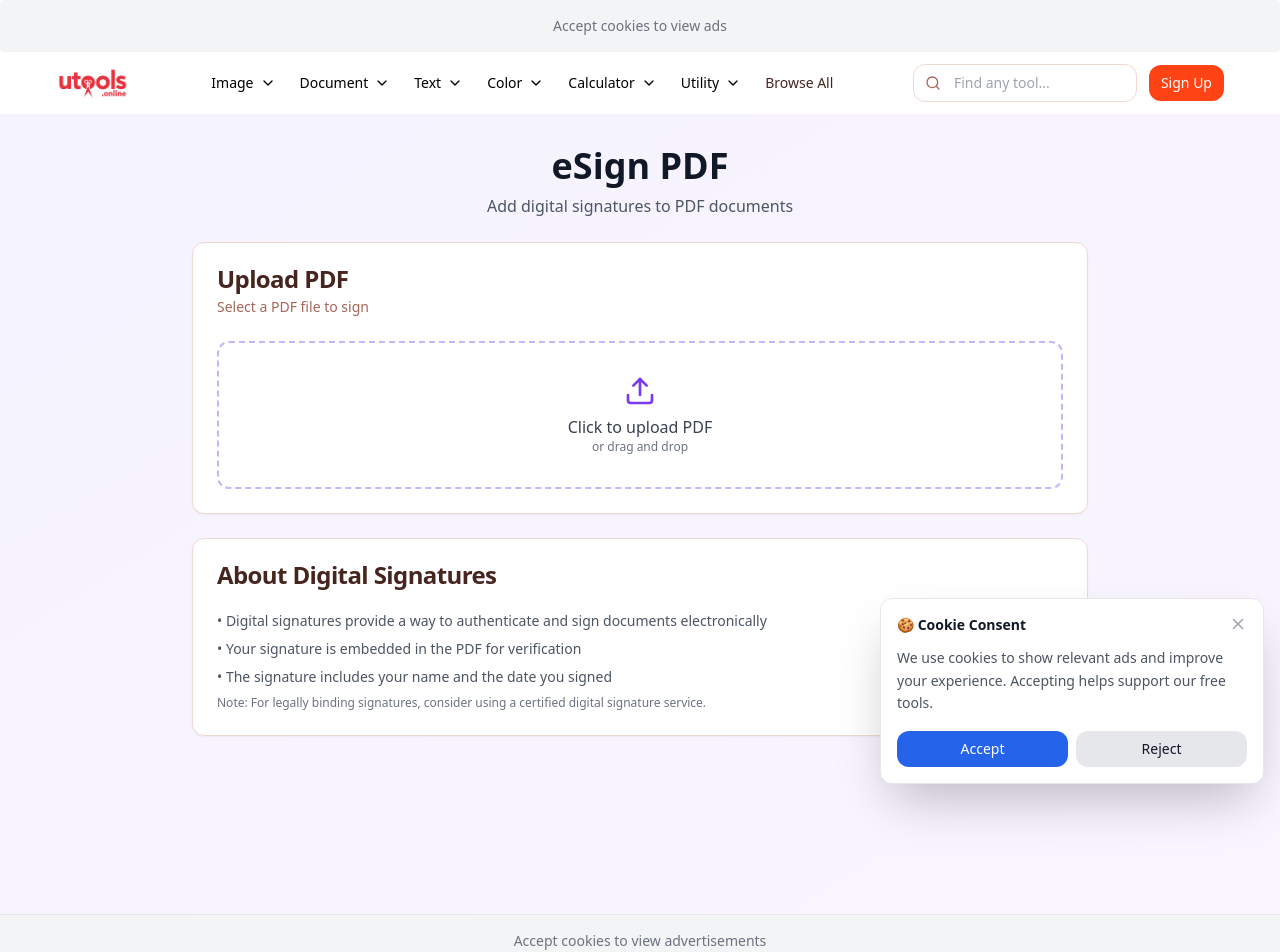
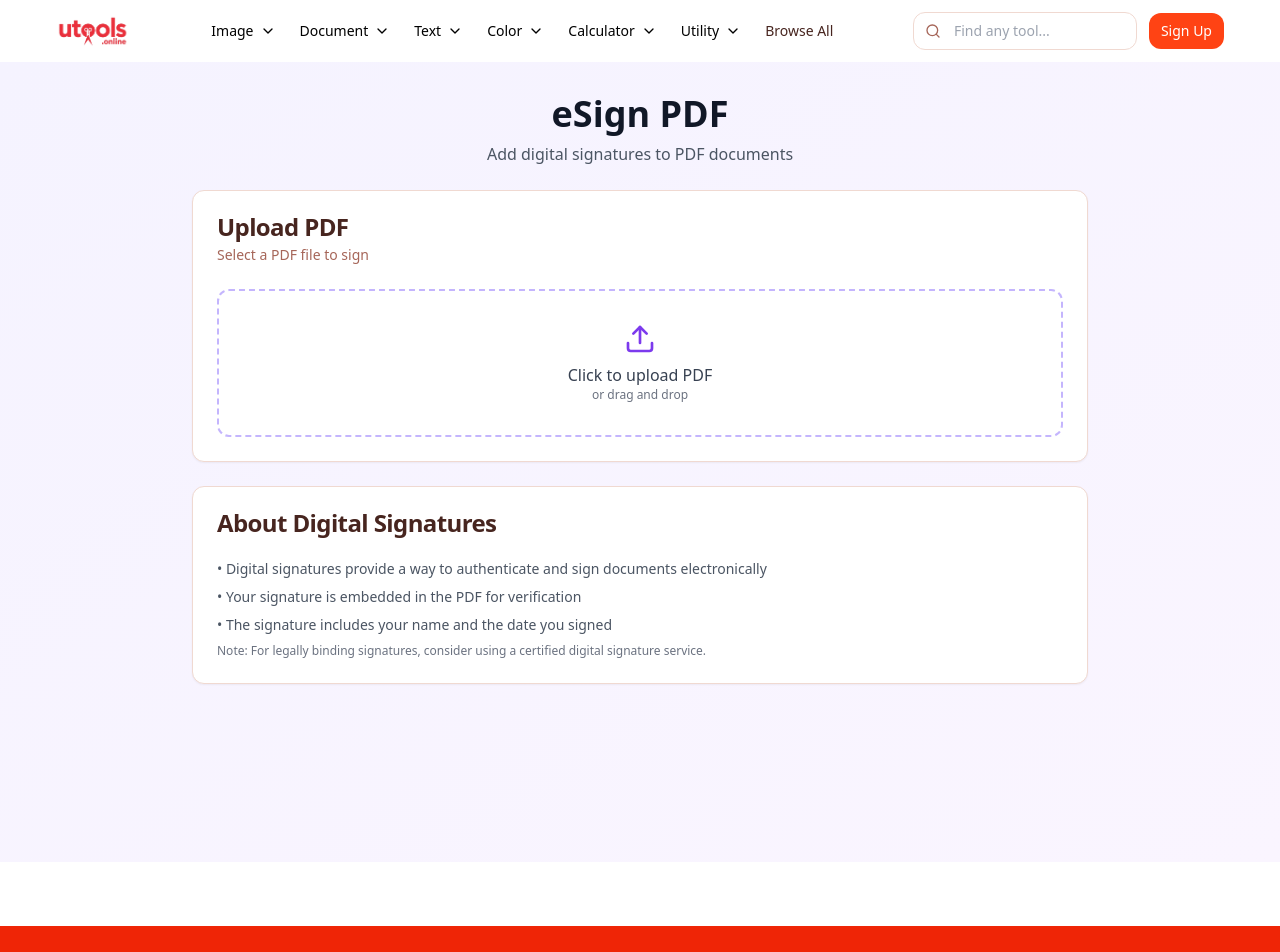
Before and after one commit to Knitesh026/utools-online, a React (Vite) app: page /esign-pdf in a window 1280 px wide. Shown: the top 952 px of the page. Built offline with nearby package versions, Linux system fonts and the light colour scheme; the HTML template or start-up script is replaced by a standard one.

Commit message:
update Professional Tool Layout and add AdUnit component

```diff
--- a/src/App.tsx
+++ b/src/App.tsx
@@ -3,9 +3,6 @@ import { Toaster as Sonner } from "@/components/ui/sonner";
 import { TooltipProvider } from "@/components/ui/tooltip";
 import { QueryClient, QueryClientProvider } from "@tanstack/react-query";
 import { BrowserRouter, Routes, Route } from "react-router-dom";
-import { useState, useEffect } from "react";
-import AdUnit from "@/components/AdUnit";
-import CookieConsent from "@/components/CookieConsent";
 import Index from "./pages/Index";
 import Tools from "./pages/Tools";
 import RemoveBackground from "./pages/RemoveBackground";
@@ -61,30 +58,11 @@ import FaceBlur from "./pages/FaceBlur";
 
 const queryClient = new QueryClient();
 
-const App = () => {
-  const [hasConsent, setHasConsent] = useState(() =>
-    localStorage.getItem("cookieConsent") === "accepted"
-  );
-
-  useEffect(() => {
-    const handleStorageChange = (e: StorageEvent) => {
-      if (e.key === "cookieConsent") {
-        setHasConsent(e.newValue === "accepted");
-      }
-    };
-
-    window.addEventListener("storage", handleStorageChange);
-    return () => window.removeEventListener("storage", handleStorageChange);
-  }, []);
-
-  return (
+const App = () => (
   <QueryClientProvider client={queryClient}>
     <TooltipProvider>
       <Toaster />
       <Sonner />
-      <CookieConsent />
-      {/* Popunder Advertisement - Non-intrusive background window */}
-      <AdUnit type="popunder" hasConsent={hasConsent} />
       <BrowserRouter>
         <Routes>
           <Route path="/" element={<Index />} />
@@ -158,7 +136,6 @@ const App = () => {
       </BrowserRouter>
     </TooltipProvider>
   </QueryClientProvider>
-  );
-};
+);
 
 export default App;
--- a/src/components/AdUnit.tsx
+++ /dev/null
@@ -1,131 +0,0 @@
-import { useEffect } from "react";
-
-/**
- * Adsterra Ad Unit Component
- * Integrates Adsterra ad network with cookie consent
- */
-
-interface AdUnitProps {
-  type: "banner-728x90" | "banner-468x60" | "popunder" | "smartlink" | "native" | "social-bar";
-  className?: string;
-  hasConsent?: boolean;
-}
-
-const PUBLISHER_ID = "5522399";
-
-const AdConfigs: Record<string, { zoneId: string }> = {
-  "banner-728x90": { zoneId: "28338452" },
-  "banner-468x60": { zoneId: "28338459" },
-  "popunder": { zoneId: "28338432" },
-  "smartlink": { zoneId: "28338456" },
-  "native": { zoneId: "28338440" },
-  "social-bar": { zoneId: "28338457" },
-};
-
-export const AdUnit: React.FC<AdUnitProps> = ({ type, className = "", hasConsent = true }) => {
-  const config = AdConfigs[type];
-
-  useEffect(() => {
-    // Only load ads if user has given consent
-    if (!hasConsent || !config) {
-      console.log(`[AdUnit] Skipping ${type} - consent: ${hasConsent}, config: ${!!config}`);
-      return;
-    }
-
-    // Adsterra requires a short delay for DOM to be ready
-    const loadAdScript = () => {
-      try {
-        // Method 1: Try Adsterra's standard async script with zone ID
-        const script = document.createElement("script");
-        script.type = "text/javascript";
-        script.async = true;
-        script.src = "https://www.adsterra.com/code/bootstrap.js";
-        script.setAttribute("data-zone-id", config.zoneId);
-
-        const timeoutId = setTimeout(() => {
-          console.warn(`[AdUnit] ${type} (zone ${config.zoneId}) bootstrap timeout - trying v2 endpoint`);
-          // Method 2: Fallback to banner-v2.js endpoint
-          const fallbackScript = document.createElement("script");
-          fallbackScript.type = "text/javascript";
-          fallbackScript.async = true;
-          fallbackScript.src = "https://www.adsterra.com/code/banner-v2.js";
-          fallbackScript.setAttribute("data-zone-id", config.zoneId);
-          fallbackScript.onload = () => {
-            console.log(`[AdUnit] ${type} (zone ${config.zoneId}) loaded via banner-v2`);
-          };
-          fallbackScript.onerror = () => {
-            console.warn(`[AdUnit] ${type} (zone ${config.zoneId}) fallback (banner-v2) also failed`);
-          };
-          document.body.appendChild(fallbackScript);
-        }, 6000); // 6 second timeout before fallback
-
-        script.onload = () => {
-          clearTimeout(timeoutId);
-          console.log(`[AdUnit] ${type} (zone ${config.zoneId}) loaded via bootstrap`);
-        };
-
-        script.onerror = () => {
-          clearTimeout(timeoutId);
-          console.warn(`[AdUnit] Bootstrap load failed for ${type} (zone ${config.zoneId})`);
-        };
-
-        document.body.appendChild(script);
-      } catch (e) {
-        console.error(`[AdUnit] Error loading ${type}:`, e);
-      }
-    };
-
-    // Load after a small delay to ensure page is ready
-    const timer = setTimeout(loadAdScript, 500);
-
-    return () => {
-      clearTimeout(timer);
-    };
-  }, [type, config, hasConsent]);
-
-  if (!hasConsent) {
-    return (
-      <div className={`flex justify-center items-center bg-gray-100 dark:bg-gray-900 py-4 rounded ${className}`}>
-        <p className="text-sm text-gray-500 dark:text-gray-400">
-          Accept cookies to view ads
-        </p>
-      </div>
-    );
-  }
-
-  if (!config) return null;
-
-  // Render based on ad type
-  if (type.startsWith("banner")) {
-    return (
-      <div className={`flex justify-center items-center ${className}`}>
-        <div id={`container-${config.zoneId}`} data-zone-id={config.zoneId} />
-      </div>
-    );
-  }
-
-  if (type === "native") {
-    return (
-      <div className={className}>
-        <div id={`container-${config.zoneId}`} data-zone-id={config.zoneId} />
-      </div>
-    );
-  }
-
-  if (type === "smartlink") {
-    return (
-      <div className={className}>
-        <div id={`container-${config.zoneId}`} data-zone-id={config.zoneId} />
-      </div>
-    );
-  }
-
-  if (type === "social-bar" || type === "popunder") {
-    // These render invisibly but still need container
-    return <div id={`container-${config.zoneId}`} data-zone-id={config.zoneId} style={{ display: "none" }} />;
-  }
-
-  return null;
-};
-
-export default AdUnit;
--- a/src/components/CookieConsent.tsx
+++ /dev/null
@@ -1,80 +0,0 @@
-import { useState, useEffect } from "react";
-import { X } from "lucide-react";
-
-/**
- * CookieConsent Component
- * Floating banner to request user permission for third-party ad cookies
- */
-export const CookieConsent = () => {
-  const [visible, setVisible] = useState(false);
-
-  useEffect(() => {
-    // Check if user already made a choice
-    const consent = localStorage.getItem("cookieConsent");
-    if (!consent) {
-      // Show banner only if no consent decision yet
-      setVisible(true);
-    }
-
-    // Listen for changes in other tabs
-    const handleStorageChange = (e: StorageEvent) => {
-      if (e.key === "cookieConsent" && e.newValue) {
-        setVisible(false);
-      }
-    };
-
-    window.addEventListener("storage", handleStorageChange);
-    return () => window.removeEventListener("storage", handleStorageChange);
-  }, []);
-
-  const handleAccept = () => {
-    localStorage.setItem("cookieConsent", "accepted");
-    setVisible(false);
-    // Trigger reload to load ads
-    window.dispatchEvent(new StorageEvent("storage", { key: "cookieConsent", newValue: "accepted" }));
-  };
-
-  const handleReject = () => {
-    localStorage.setItem("cookieConsent", "rejected");
-    setVisible(false);
-    window.dispatchEvent(new StorageEvent("storage", { key: "cookieConsent", newValue: "rejected" }));
-  };
-
-  if (!visible) return null;
-
-  return (
-    <div className="fixed bottom-4 right-4 z-50 bg-white dark:bg-gray-900 border border-gray-200 dark:border-gray-700 rounded-lg shadow-2xl p-4 max-w-sm animate-in fade-in slide-in-from-bottom-4 duration-300">
-      <div className="flex justify-between items-start mb-3">
-        <h3 className="font-semibold text-gray-900 dark:text-white text-sm">
-          🍪 Cookie Consent
-        </h3>
-        <button
-          onClick={handleReject}
-          className="text-gray-400 hover:text-gray-600 dark:hover:text-gray-300 transition-colors flex-shrink-0 ml-2"
-          aria-label="Close"
-        >
-          <X size={18} />
-        </button>
-      </div>
-      <p className="text-sm text-gray-600 dark:text-gray-300 mb-4 leading-relaxed">
-        We use cookies to show relevant ads and improve your experience. Accepting helps support our free tools.
-      </p>
-      <div className="flex gap-2">
-        <button
-          onClick={handleAccept}
-          className="flex-1 bg-blue-600 hover:bg-blue-700 text-white px-3 py-2 rounded-lg text-sm font-medium transition-colors"
-        >
-          Accept
-        </button>
-        <button
-          onClick={handleReject}
-          className="flex-1 bg-gray-200 dark:bg-gray-700 hover:bg-gray-300 dark:hover:bg-gray-600 text-gray-900 dark:text-white px-3 py-2 rounded-lg text-sm font-medium transition-colors"
-        >
-          Reject
-        </button>
-      </div>
-    </div>
-  );
-};
-
-export default CookieConsent;
--- a/src/components/Footer.tsx
+++ b/src/components/Footer.tsx
@@ -1,38 +1,10 @@
 import { Wrench, Twitter, Facebook, Youtube, Linkedin } from "lucide-react";
 import { Link } from "react-router-dom";
-import { useState, useEffect } from "react";
-import AdUnit from "./AdUnit";
 
 const Footer = () => {
-  const [hasConsent, setHasConsent] = useState(() =>
-    localStorage.getItem("cookieConsent") === "accepted"
-  );
-
-  useEffect(() => {
-    const handleStorageChange = (e: StorageEvent) => {
-      if (e.key === "cookieConsent") {
-        setHasConsent(e.newValue === "accepted");
-      }
-    };
-
-    window.addEventListener("storage", handleStorageChange);
-    return () => window.removeEventListener("storage", handleStorageChange);
-  }, []);
   return (
-    <>
-      {/* Advertisement Banner */}
-      <div className="w-full bg-gray-100 dark:bg-gray-900 py-4 flex justify-center border-t border-gray-200 dark:border-gray-800">
-        {hasConsent ? (
-          <AdUnit type="banner-728x90" hasConsent={true} />
-        ) : (
-          <div className="text-sm text-gray-500 dark:text-gray-400">
-            Accept cookies to view advertisements
-          </div>
-        )}
-      </div>
-
-      <footer className="footer-section py-6 sm:py-10 px-4 sm:px-6 mt-10 sm:mt-16">
-        <div className="container mx-auto">
+    <footer className="footer-section py-6 sm:py-10 px-4 sm:px-6 mt-10 sm:mt-16">
+      <div className="container mx-auto">
         <div className="grid grid-cols-1 sm:grid-cols-2 md:grid-cols-4 gap-4 sm:gap-8">
           {/* Logo and Description */}
           <div className="md:col-span-1">
@@ -107,9 +79,8 @@ const Footer = () => {
             © 2024 uTools.online. All rights reserved. Built with ❤️
           </p>
         </div>
-        </div>
-      </footer>
-    </>
+      </div>
+    </footer>
   );
 };
 
--- a/src/pages/Tools.tsx
+++ b/src/pages/Tools.tsx
@@ -1,28 +1,13 @@
-import { useState, useEffect } from "react";
+import { useState } from "react";
 import { Search, ChevronDown } from "lucide-react";
 import { toolCategories } from "@/data/tools";
 import ToolCard from "@/components/ToolCard";
-import AdUnit from "@/components/AdUnit";
 
 const Tools = () => {
   const [searchQuery, setSearchQuery] = useState("");
-  const [hasConsent, setHasConsent] = useState(() =>
-    localStorage.getItem("cookieConsent") === "accepted"
-  );
   const [expandedCategory, setExpandedCategory] = useState<string | null>(
     toolCategories[0]?.name || null
   );
-
-  useEffect(() => {
-    const handleStorageChange = (e: StorageEvent) => {
-      if (e.key === "cookieConsent") {
-        setHasConsent(e.newValue === "accepted");
-      }
-    };
-
-    window.addEventListener("storage", handleStorageChange);
-    return () => window.removeEventListener("storage", handleStorageChange);
-  }, []);
 
   // Filter tools based on search query
   const filteredCategories = toolCategories
@@ -117,19 +102,6 @@ const Tools = () => {
                       </div>
                     </div>
                   )}
-
-                  {/* Advertisement Banner - Every 2 categories */}
-                  {(index + 1) % 2 === 0 && index !== filteredCategories.length - 1 && (
-                    <div className="my-6 sm:my-8 flex justify-center bg-gray-100 dark:bg-gray-900 py-4 rounded-lg">
-                      {hasConsent ? (
-                        <AdUnit type="banner-468x60" hasConsent={true} />
-                      ) : (
-                        <div className="text-sm text-gray-500 dark:text-gray-400">
-                          Accept cookies to view advertisements
-                        </div>
-                      )}
-                    </div>
-                  )}
                 </div>
               ))}
             </div>
```
